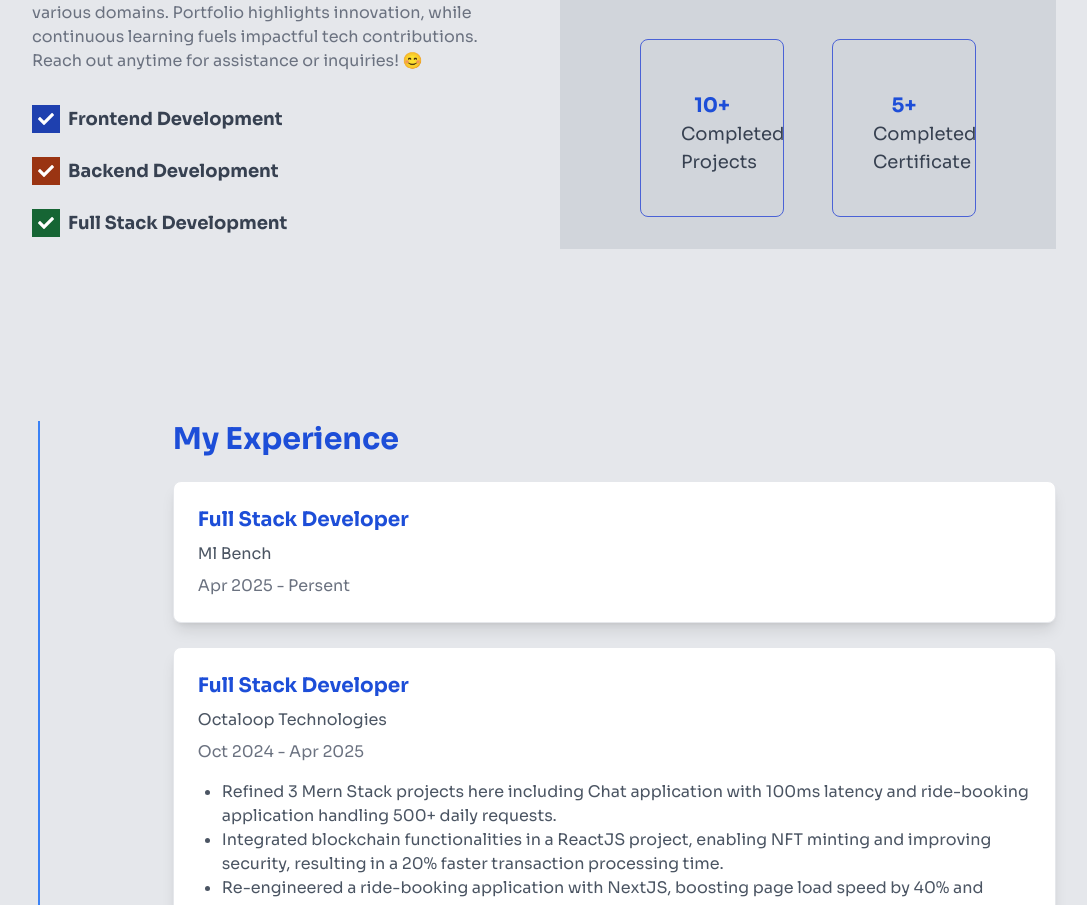
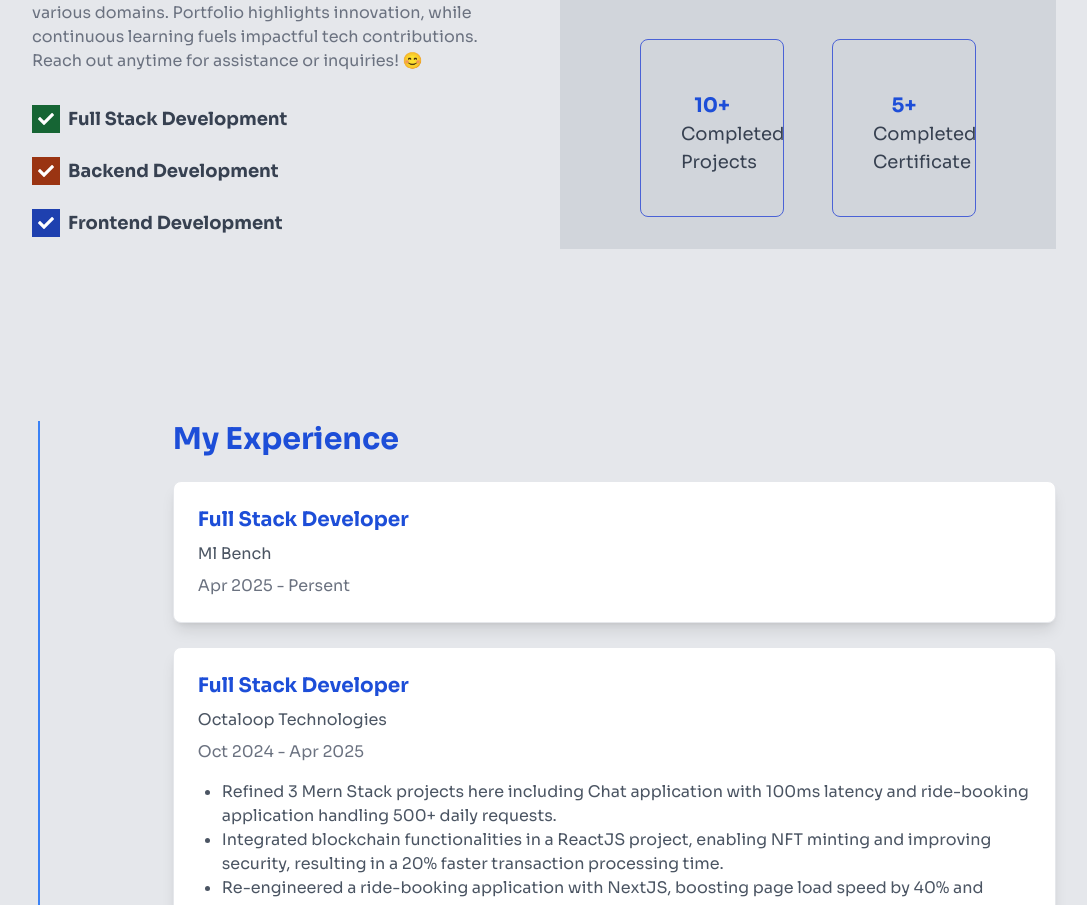
Before and after one commit to malirazaansari/Protfolio_project, a Next.js app: page / in a window 1280 px wide. Shown: the part 1115-2020 px from the top of the page, without its empty margins (96-1183 px from the left). Built offline with nearby package versions, Linux system fonts and the light colour scheme.

Commit message:
full stack text up...

```diff
--- a/src/components/Home/About/About.tsx
+++ b/src/components/Home/About/About.tsx
@@ -18,11 +18,11 @@ const About = () => {
           </p>
           <div className="mt-8">
             <div className="flex items-center space-x-2 mb-6">
-              <div className="flex flex-col justify-center items-center bg-blue-800 w-7 h-7">
+              <div className="flex flex-col justify-center items-center bg-green-800 w-7 h-7">
                 <FaCheck className="text-white" />
               </div>
               <p className="font-bold text-gray-700 dark:text-gray-300 text-sm sm:text-base md:text-lg">
-                Frontend Development
+                Full Stack Development
               </p>
             </div>
             <div className="flex items-center space-x-2 mb-6">
@@ -34,11 +34,11 @@ const About = () => {
               </p>
             </div>
             <div className="flex items-center space-x-2 mb-6">
-              <div className="flex flex-col justify-center items-center bg-green-800 w-7 h-7">
+              <div className="flex flex-col justify-center items-center bg-blue-800 w-7 h-7">
                 <FaCheck className="text-white" />
               </div>
               <p className="font-bold text-gray-700 dark:text-gray-300 text-sm sm:text-base md:text-lg">
-                Full Stack Development
+                Frontend Development
               </p>
             </div>
           </div>
```
